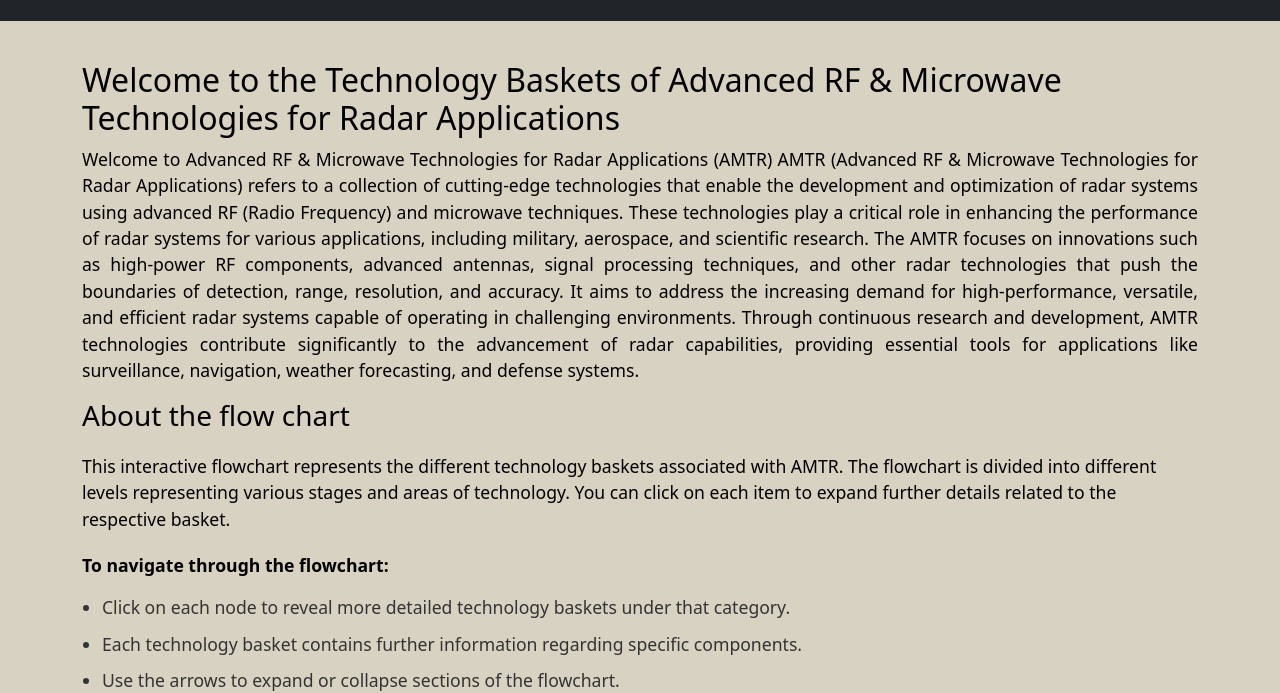
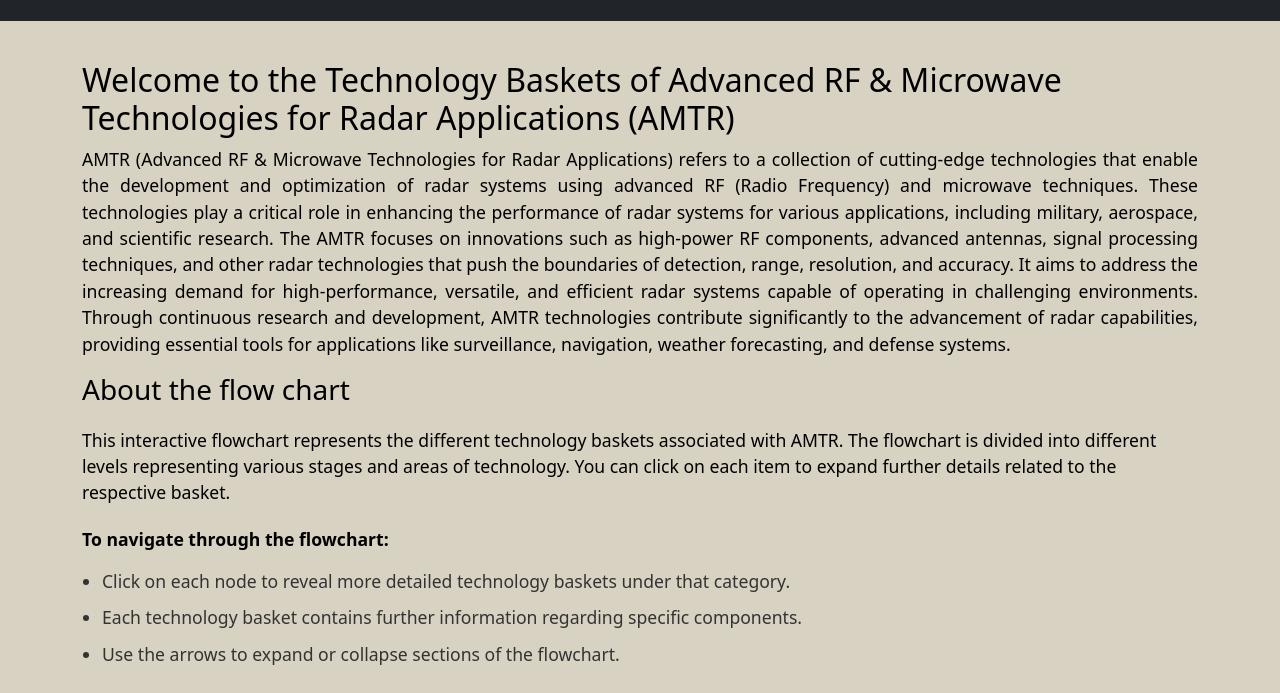
Before and after one commit to Chiggu06/Webpage, a plain HTML site: page index.html in a window 1280 px wide. Shown: the part 117-810 px from the top of the page. Drawn offline with nearby package versions, Linux system fonts and the light colour scheme.

Commit message:
Update index.html

```diff
--- a/index.html
+++ b/index.html
@@ -170,8 +170,8 @@
         </nav>
         <!-- Heading and Instructions -->
         <div class="container text-left">
-            <h2 class="heading">Welcome to the Technology Baskets of Advanced RF & Microwave Technologies for Radar Applications</h2>
-            <p class="about-proj">Welcome to Advanced RF & Microwave Technologies for Radar Applications (AMTR)
+            <h2 class="heading">Welcome to the Technology Baskets of Advanced RF & Microwave Technologies for Radar Applications (AMTR)</h2>
+            <p class="about-proj">
                 AMTR (Advanced RF & Microwave Technologies for Radar Applications) refers to a collection of cutting-edge technologies that enable the development and optimization of radar systems using advanced RF (Radio Frequency) and microwave techniques. These technologies play a critical role in enhancing the performance of radar systems for various applications, including military, aerospace, and scientific research.
                 The AMTR focuses on innovations such as high-power RF components, advanced antennas, signal processing techniques, and other radar technologies that push the boundaries of detection, range, resolution, and accuracy. It aims to address the increasing demand for high-performance, versatile, and efficient radar systems capable of operating in challenging environments.
                 Through continuous research and development, AMTR technologies contribute significantly to the advancement of radar capabilities, providing essential tools for applications like surveillance, navigation, weather forecasting, and defense systems.</p>
```
